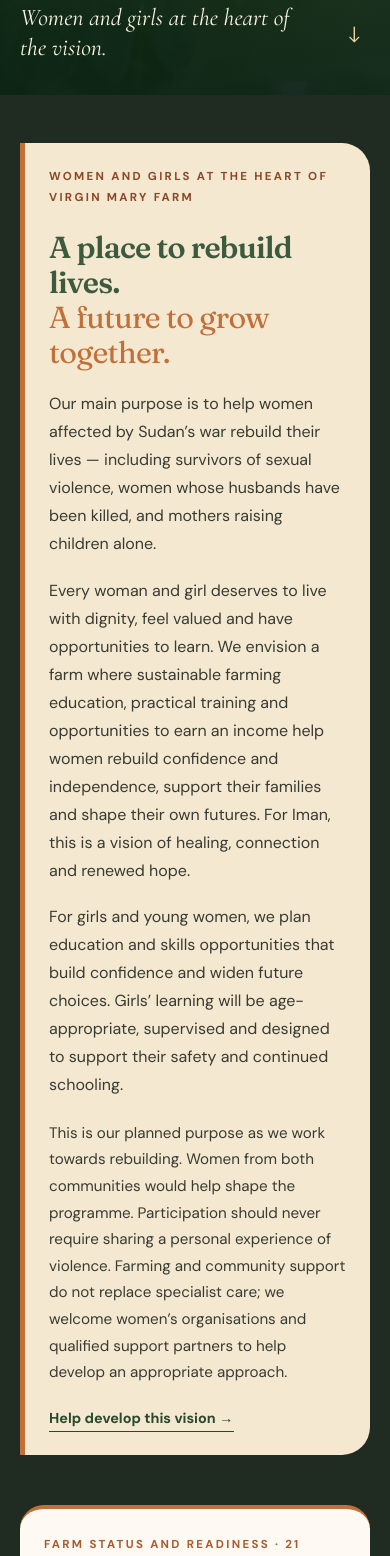
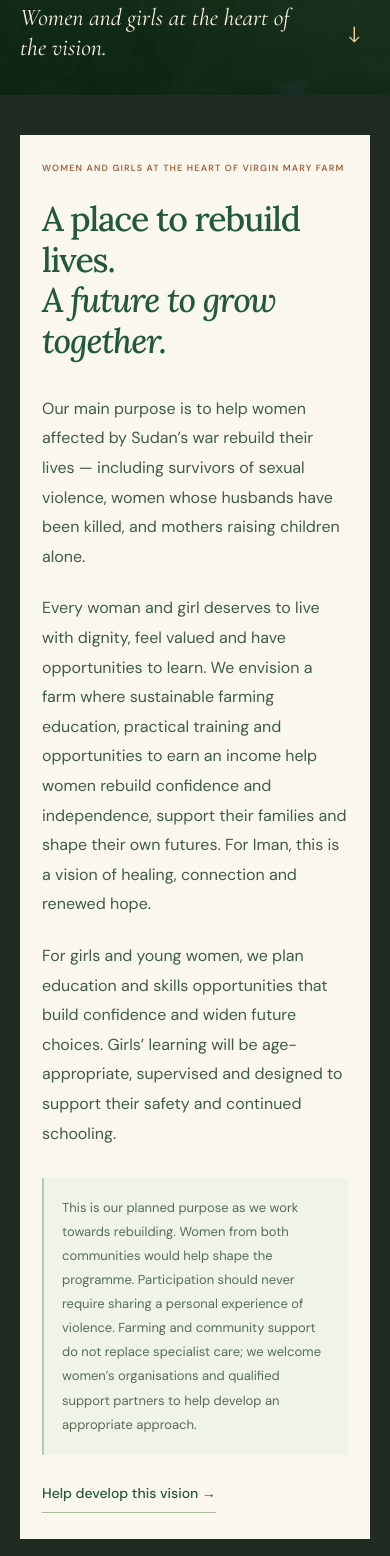
Before and after one commit to Hero988/RiseMeUp, a React (Vite) app: page / in a window 390 px wide. Shown: the part 8200-9756 px from the top of the page. Built offline with nearby package versions, Linux system fonts and the light colour scheme; a web font is replaced by a local one.

Commit message:
Apply approved ivory and forest green women and girls section

```diff
--- a/public/homepage-theme.css
+++ b/public/homepage-theme.css
@@ -354,3 +354,42 @@
   .home-page #relief .photo img {height:400px}
   .home-page #relief {padding-top:35px}
 }
+
+/* Approved calm editorial design for women and girls at Virgin Mary Farm. */
+.home-page #virgin-mary-farm .farm-women {
+  max-width:1000px;margin:55px auto 65px;padding:40px;
+  background:#faf7ef;color:#405b48;border:0;border-radius:0;box-shadow:none;
+}
+.home-page #virgin-mary-farm .farm-women > .eyebrow {
+  color:#a4633d;font:600 11px/1.7 'DM Sans',sans-serif;
+  text-transform:uppercase;letter-spacing:.13em;margin:0 0 22px;
+}
+.home-page #virgin-mary-farm .farm-women h3 {
+  font:500 clamp(35px,4vw,54px)/1.2 'Lora',Georgia,serif;
+  letter-spacing:-.035em;color:#24583d;margin:0 0 32px;
+}
+.home-page #virgin-mary-farm .farm-women h3 em {
+  font-family:inherit;font-weight:500;font-size:inherit;font-style:italic;color:#24583d;
+}
+.home-page #virgin-mary-farm .farm-women > p:not(.eyebrow) {
+  max-width:850px;font:400 17px/1.85 'DM Sans',sans-serif;margin:0 0 22px;color:#405b48;
+}
+.home-page #virgin-mary-farm .farm-women > h3 + p {
+  font-size:19px;line-height:1.85;font-weight:500;color:#2c513b;
+}
+.home-page #virgin-mary-farm .farm-women > p.women-plan-note {
+  font-size:14px;line-height:1.85;color:#576e53;background:#f0f3e8;
+  border-left:2px solid #bdcaaa;padding:20px 24px;margin-top:30px;
+}
+.home-page #virgin-mary-farm .farm-women > .text-link {
+  display:inline-block;font:500 14px/1.7 'DM Sans',sans-serif;color:#24583d;
+  text-decoration:none;border-bottom:1px solid #a9b99a;padding-bottom:7px;margin-top:5px;
+}
+@media(max-width:600px) {
+  .home-page #virgin-mary-farm .farm-women {padding:26px 22px;margin:35px auto 45px}
+  .home-page #virgin-mary-farm .farm-women h3 {font-size:34px}
+  .home-page #virgin-mary-farm .farm-women > .eyebrow {font-size:9px}
+  .home-page #virgin-mary-farm .farm-women > p:not(.eyebrow) {font-size:16px}
+  .home-page #virgin-mary-farm .farm-women > h3 + p {font-size:17px}
+  .home-page #virgin-mary-farm .farm-women > p.women-plan-note {font-size:13px;padding:18px}
+}
```
